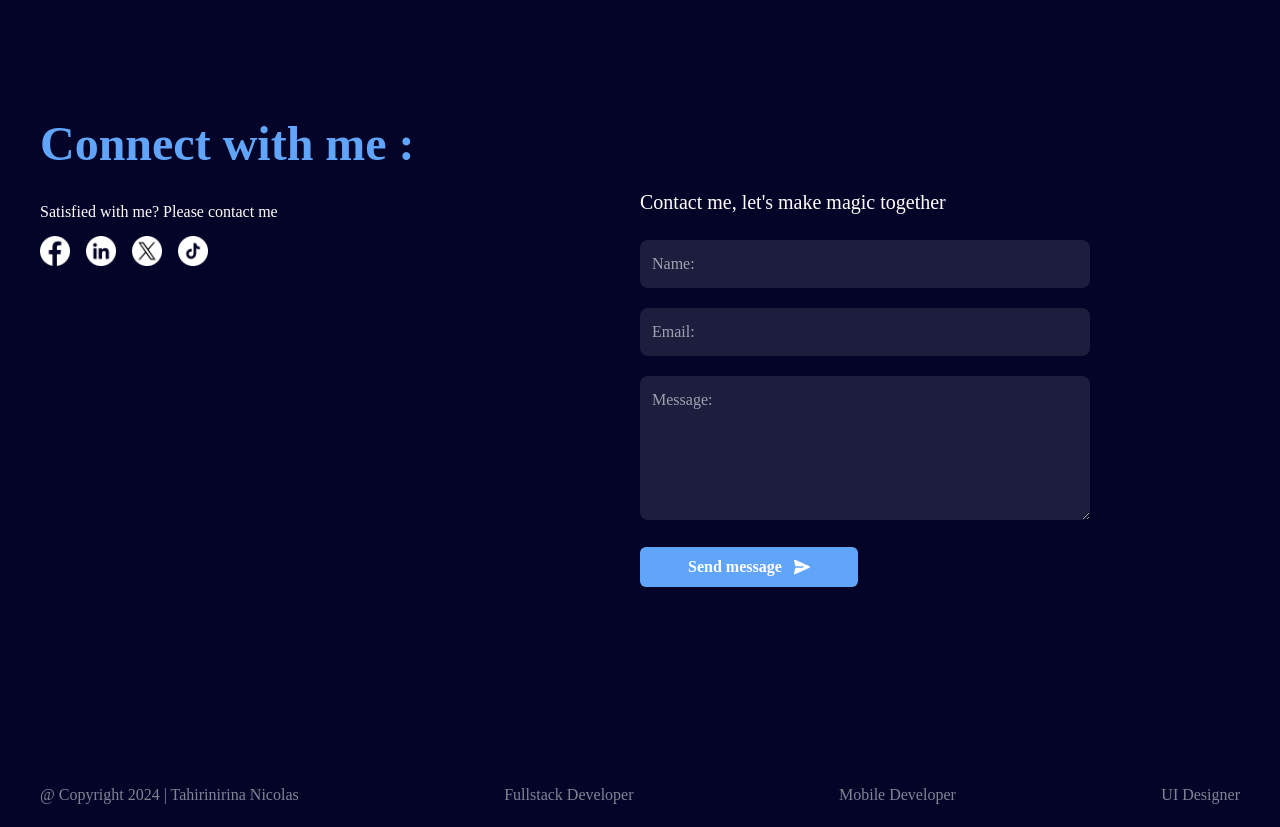
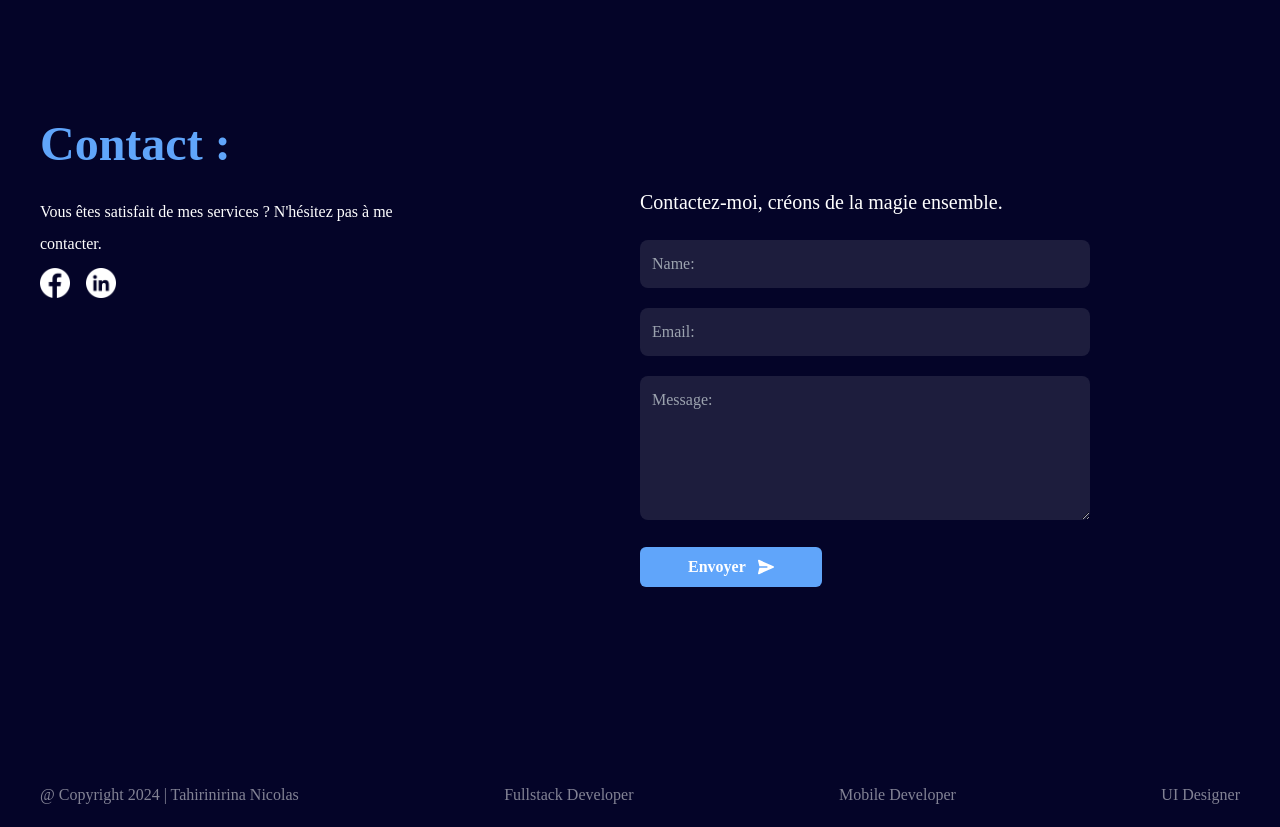
Before and after one commit to elnicolas-787/portfolio, a React (Create React App) app: page / in a window 1280 px wide. Shown: the part 3280-4107 px from the top of the page. Built offline with nearby package versions, Linux system fonts and the light colour scheme.

Commit message:
Update Contact.jsx

```diff
--- a/src/components/Contact.jsx
+++ b/src/components/Contact.jsx
@@ -52,34 +52,34 @@ function Contact() {
     <div className="px-7 md:px-10 my-10" id="contact">
       <div className="max-w-7xl mx-auto pt-20">
         <h1 className="text-3xl md:text-5xl my-5 text-blue-400 font-semibold">
-          Connect with me :
+          Contact :
         </h1>
         <div className="flex flex-col md:flex-row">
           <div className="md:w-1/2">
             <p className="text-white my-2 md:w-2/3 leading-[2]">
-              Satisfied with me? Please contact me{" "}
+              Vous êtes satisfait de mes services ? N'hésitez pas à me contacter.{" "}
             </p>
 
             {/* social icon */}
             <div className="flex">
-              <a href="/">
+              <a href="https://www.facebook.com/profile.php?id=61551025183253">
                 <img src={facebook} alt="Facebook" width={30} />
               </a>
-              <a href="/" className="ml-4">
+              <a href="https://www.linkedin.com/in/tahirinirina-nicolas-7a0994336/" className="ml-4">
                 <img src={linkdin} alt="Linkedin" width={30} />
               </a>
-              <a href="/" className="ml-4">
+              {/* <a href="/" className="ml-4">
                 <img src={twitter} alt="Twitter" width={30} />
               </a>
               <a href="/" className="ml-4">
                 <img src={tictoc} alt="Tic Toc" width={30} />
-              </a>
+              </a> */}
             </div>
           </div>
 
           <div className="md:w-1/2">
             <p className="mt-14 md:mt-0 text-white text-xl mb-6">
-              Contact me, let's make magic together
+              Contactez-moi, créons de la magie ensemble.
             </p>
 
             <div className="space-y-5">
@@ -118,7 +118,7 @@ function Contact() {
                     : "cursor-pointer bg-blue-400"
                 }`}
               >
-                Send message
+                Envoyer
                 {loading ? (
                   <svg
                     width="20"
```
